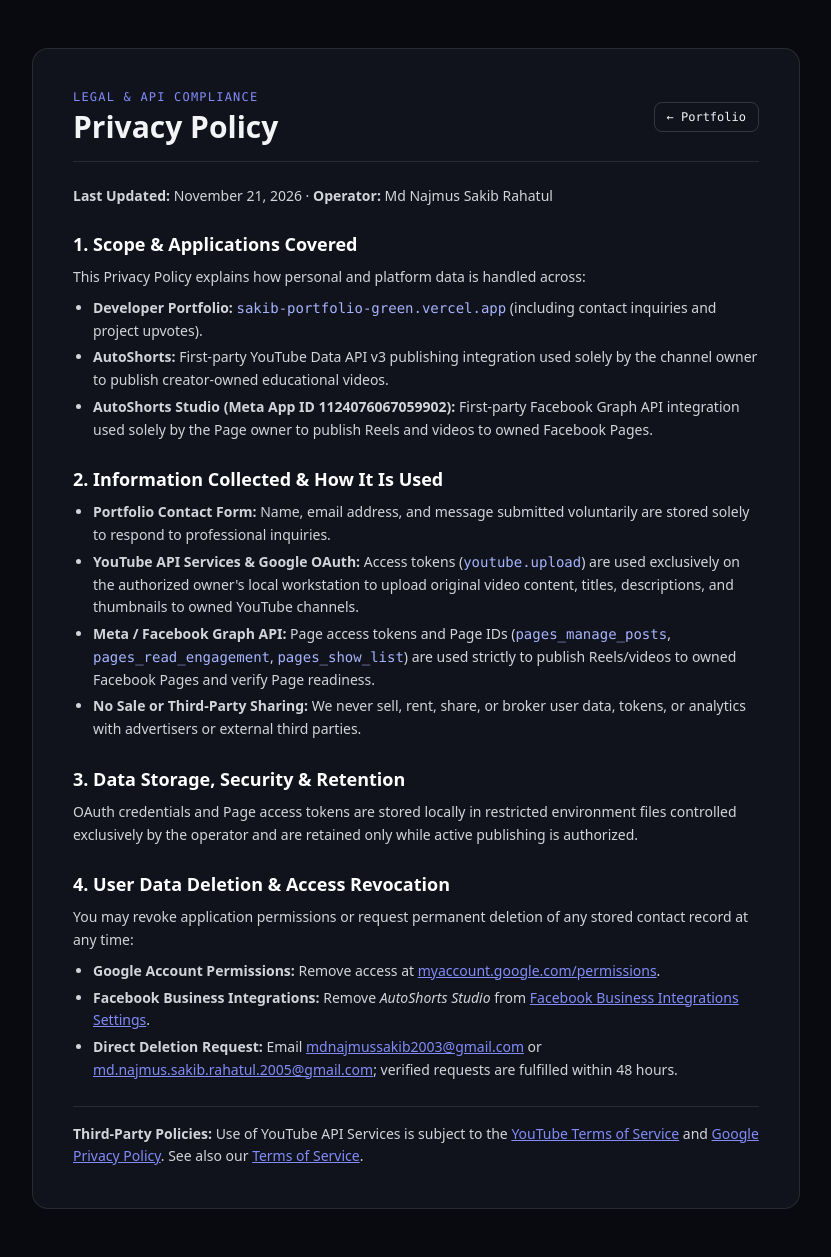
After one commit to Sakib20050413/sakib-portfolio, a Django app: page /privacy in a window 1280 px wide. The commit adds this page. Shown: the whole page, without its empty margins (224-1055 px from the left). Run offline with Django 5.2, Linux system fonts and the light colour scheme; data comes from the database, SQL or seed files in the repository; some libraries are stand-ins or nearby versions.

Commit message:
feat(legal): add public /privacy and /terms pages for Meta Live and Google OAuth

```diff
--- a/core/views.py
+++ b/core/views.py
@@ -1,4 +1,5 @@
 import json
+import os
 from django.core.mail import send_mail
 from django.core.validators import validate_email
 from django.core.exceptions import ValidationError
@@ -46,6 +47,7 @@ def home_view(request):
         "projects": projects,
         "experiences": experiences,
         "certificates": certificates,
+        "google_site_verification": os.environ.get("GOOGLE_SITE_VERIFICATION", "").strip(),
     }
     return render(request, "core/index.html", context)
 
@@ -67,6 +69,33 @@ def printable_cv_view(request):
         "certificates": certificates,
     }
     return render(request, "core/cv.html", context)
+
+
+def privacy_policy_view(request):
+    """Public privacy policy covering the portfolio, AutoShorts (YouTube), and AutoShorts Studio (Meta)."""
+    site_settings, _ = get_or_seed_canonical_data()
+    return render(
+        request,
+        "core/privacy.html",
+        {
+            "settings": site_settings,
+            "last_updated": "November 21, 2026",
+            "meta_app_id": "1124076067059902",
+        },
+    )
+
+
+def terms_of_service_view(request):
+    """Public terms of service covering the portfolio, AutoShorts, and AutoShorts Studio."""
+    site_settings, _ = get_or_seed_canonical_data()
+    return render(
+        request,
+        "core/terms.html",
+        {
+            "settings": site_settings,
+            "last_updated": "November 21, 2026",
+        },
+    )
 
 
 def api_profile_json(request):
--- a/portfolio_project/urls.py
+++ b/portfolio_project/urls.py
@@ -26,6 +26,10 @@ urlpatterns = [
     # Public Single-Page Portfolio & ATS CV
     path("", views.home_view, name="home"),
     path("cv/", views.printable_cv_view, name="printable_cv"),
+    path("privacy/", views.privacy_policy_view, name="privacy"),
+    path("privacy", views.privacy_policy_view),
+    path("terms/", views.terms_of_service_view, name="terms"),
+    path("terms", views.terms_of_service_view),
 
     # Direct Section Redirects for smooth UX
     path("about/", RedirectView.as_view(url="/#about", permanent=False)),
--- /dev/null
+++ b/templates/core/privacy.html
@@ -0,0 +1,77 @@
+{% load static %}
+<!DOCTYPE html>
+<html lang="en" class="scroll-smooth dark">
+<head>
+  <meta charset="UTF-8" />
+  <meta name="viewport" content="width=device-width, initial-scale=1.0" />
+  <title>Privacy Policy — {{ settings.full_name|default:"Md Najmus Sakib Rahatul" }} &amp; AutoShorts Studio</title>
+  <meta name="description" content="Official Privacy Policy and Data Deletion Instructions for sakib-portfolio, AutoShorts (YouTube OAuth), and AutoShorts Studio (Meta App)." />
+  <script src="https://cdn.tailwindcss.com/3.4.17"></script>
+</head>
+<body class="min-h-screen bg-[#090a0f] text-[#f3f4f6] antialiased px-4 py-12">
+  <main class="max-w-3xl mx-auto bg-[#11131c] border border-white/10 rounded-2xl p-6 sm:p-10 space-y-6">
+    <div class="flex items-center justify-between border-b border-white/10 pb-4">
+      <div>
+        <p class="text-xs font-mono uppercase tracking-widest text-indigo-400">Legal &amp; API Compliance</p>
+        <h1 class="text-2xl sm:text-3xl font-bold mt-1">Privacy Policy</h1>
+      </div>
+      <a href="/" class="text-xs font-mono px-3 py-1.5 rounded-lg border border-white/15 hover:border-indigo-400 transition">← Portfolio</a>
+    </div>
+
+    <p class="text-sm text-gray-300">
+      <strong>Last Updated:</strong> {{ last_updated }} &middot;
+      <strong>Operator:</strong> {{ settings.full_name|default:"Md Najmus Sakib Rahatul" }}
+    </p>
+
+    <section class="space-y-2 text-sm leading-relaxed text-gray-300">
+      <h2 class="text-lg font-semibold text-white">1. Scope &amp; Applications Covered</h2>
+      <p>
+        This Privacy Policy explains how personal and platform data is handled across:
+      </p>
+      <ul class="list-disc pl-5 space-y-1">
+        <li><strong>Developer Portfolio:</strong> <code class="text-indigo-300">sakib-portfolio-green.vercel.app</code> (including contact inquiries and project upvotes).</li>
+        <li><strong>AutoShorts:</strong> First-party YouTube Data API v3 publishing integration used solely by the channel owner to publish creator-owned educational videos.</li>
+        <li><strong>AutoShorts Studio (Meta App ID {{ meta_app_id }}):</strong> First-party Facebook Graph API integration used solely by the Page owner to publish Reels and videos to owned Facebook Pages.</li>
+      </ul>
+    </section>
+
+    <section class="space-y-2 text-sm leading-relaxed text-gray-300">
+      <h2 class="text-lg font-semibold text-white">2. Information Collected &amp; How It Is Used</h2>
+      <ul class="list-disc pl-5 space-y-1">
+        <li><strong>Portfolio Contact Form:</strong> Name, email address, and message submitted voluntarily are stored solely to respond to professional inquiries.</li>
+        <li><strong>YouTube API Services &amp; Google OAuth:</strong> Access tokens (<code class="text-indigo-300">youtube.upload</code>) are used exclusively on the authorized owner's local workstation to upload original video content, titles, descriptions, and thumbnails to owned YouTube channels.</li>
+        <li><strong>Meta / Facebook Graph API:</strong> Page access tokens and Page IDs (<code class="text-indigo-300">pages_manage_posts</code>, <code class="text-indigo-300">pages_read_engagement</code>, <code class="text-indigo-300">pages_show_list</code>) are used strictly to publish Reels/videos to owned Facebook Pages and verify Page readiness.</li>
+        <li><strong>No Sale or Third-Party Sharing:</strong> We never sell, rent, share, or broker user data, tokens, or analytics with advertisers or external third parties.</li>
+      </ul>
+    </section>
+
+    <section class="space-y-2 text-sm leading-relaxed text-gray-300">
+      <h2 class="text-lg font-semibold text-white">3. Data Storage, Security &amp; Retention</h2>
+      <p>
+        OAuth credentials and Page access tokens are stored locally in restricted environment files controlled exclusively by the operator and are retained only while active publishing is authorized.
+      </p>
+    </section>
+
+    <section id="data-deletion" class="space-y-2 text-sm leading-relaxed text-gray-300">
+      <h2 class="text-lg font-semibold text-white">4. User Data Deletion &amp; Access Revocation</h2>
+      <p>
+        You may revoke application permissions or request permanent deletion of any stored contact record at any time:
+      </p>
+      <ul class="list-disc pl-5 space-y-1">
+        <li><strong>Google Account Permissions:</strong> Remove access at <a href="https://myaccount.google.com/permissions" class="text-indigo-400 underline" target="_blank" rel="noopener">myaccount.google.com/permissions</a>.</li>
+        <li><strong>Facebook Business Integrations:</strong> Remove <em>AutoShorts Studio</em> from <a href="https://www.facebook.com/settings?tab=business_tools" class="text-indigo-400 underline" target="_blank" rel="noopener">Facebook Business Integrations Settings</a>.</li>
+        <li><strong>Direct Deletion Request:</strong> Email <a href="mailto:mdnajmussakib2003@gmail.com" class="text-indigo-400 underline">mdnajmussakib2003@gmail.com</a> or <a href="mailto:md.najmus.sakib.rahatul.2005@gmail.com" class="text-indigo-400 underline">md.najmus.sakib.rahatul.2005@gmail.com</a>; verified requests are fulfilled within 48 hours.</li>
+      </ul>
+    </section>
+
+    <section class="space-y-2 text-sm leading-relaxed text-gray-300 border-t border-white/10 pt-4">
+      <p>
+        <strong>Third-Party Policies:</strong> Use of YouTube API Services is subject to the
+        <a href="https://www.youtube.com/t/terms" class="text-indigo-400 underline" target="_blank" rel="noopener">YouTube Terms of Service</a>
+        and <a href="https://policies.google.com/privacy" class="text-indigo-400 underline" target="_blank" rel="noopener">Google Privacy Policy</a>.
+        See also our <a href="/terms/" class="text-indigo-400 underline">Terms of Service</a>.
+      </p>
+    </section>
+  </main>
+</body>
+</html>
```
Also changed, not shown: core/tests.py (+11 -0 lines), core/urls.py (+6 -2 lines), templates/core/index.html (+6 -1 lines), templates/core/terms.html (added, +57 -0 lines).
